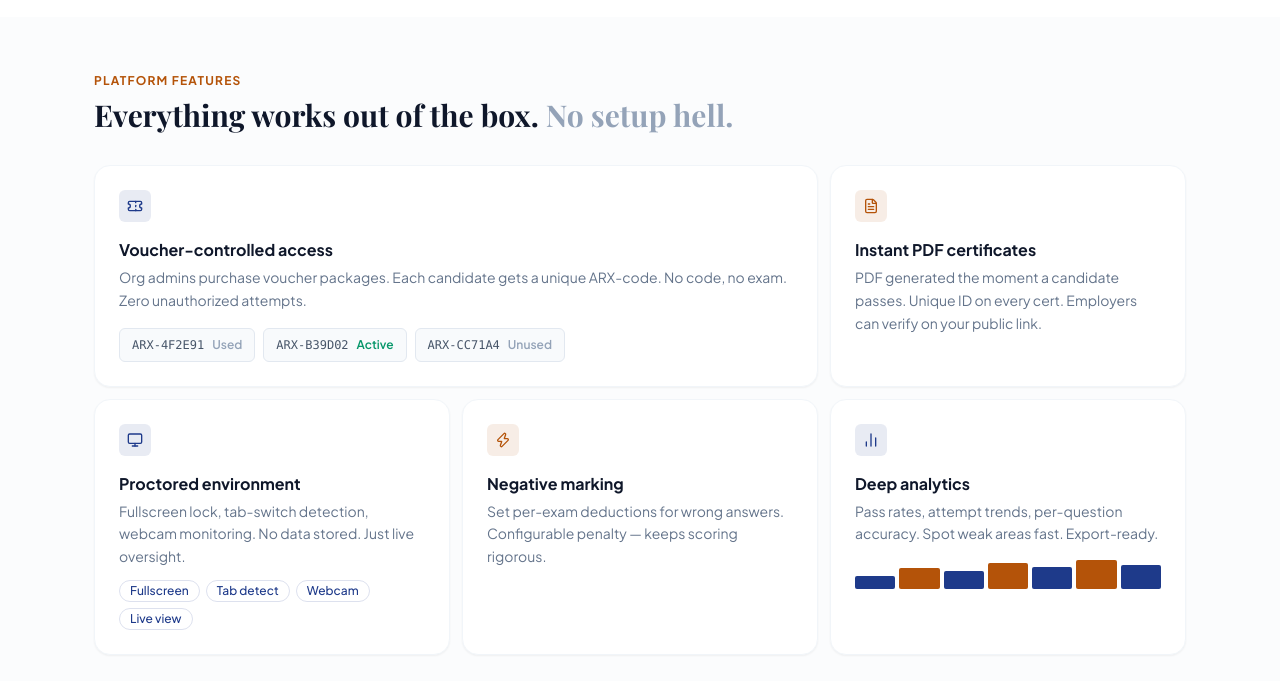
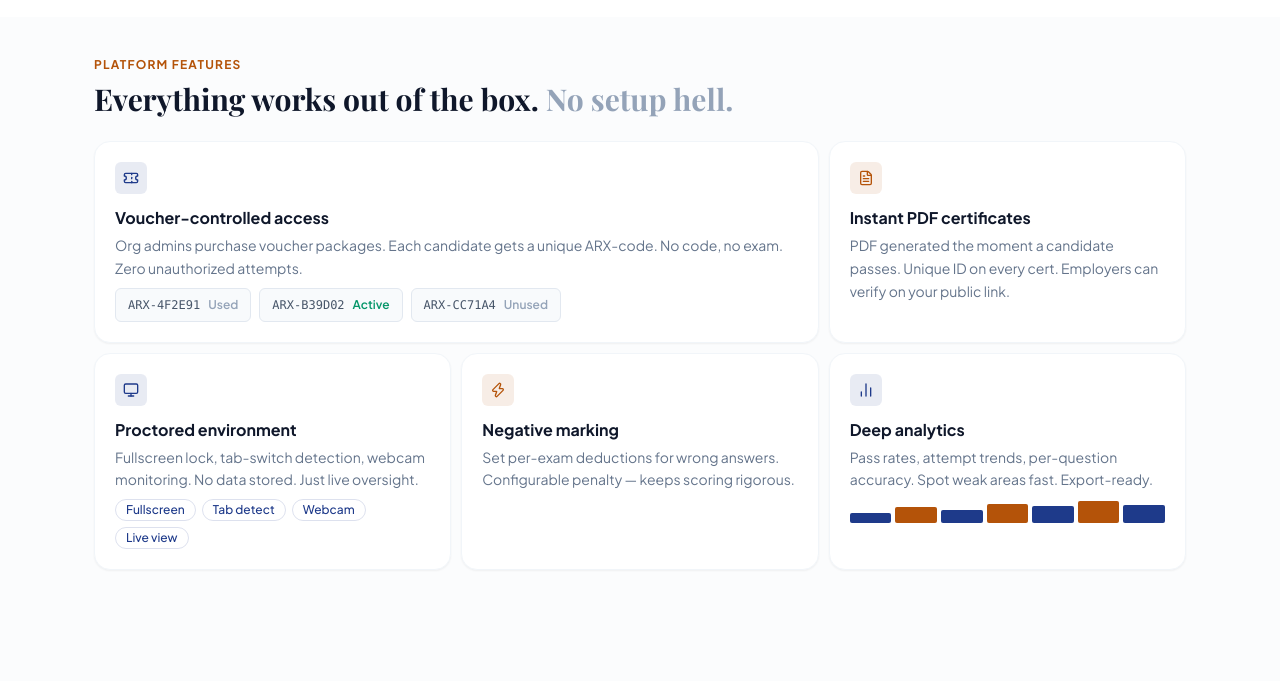
Before and after one commit to Aman-0402/certibyte, a React (Vite) app in the folder frontend/: page / in a window 1280 px wide. Shown: the part 3599-4280 px from the top of the page. Built offline with nearby package versions, Linux system fonts and the light colour scheme; a web font is replaced by a local one.

Commit message:
fix: reduce PlatformFeatures to ~70% size

```diff
--- a/frontend/src/components/PlatformFeatures.tsx
+++ b/frontend/src/components/PlatformFeatures.tsx
@@ -9,17 +9,17 @@ const VOUCHER_CODES = [
 
 const BAR_HEIGHTS = [40, 65, 55, 80, 70, 90, 75]
 
-const CARD_BASE = 'bg-white rounded-2xl border border-slate-100 shadow-sm p-6'
+const CARD_BASE = 'bg-white rounded-2xl border border-slate-100 shadow-sm p-5'
 
 export function PlatformFeatures() {
   const reveal = useScrollReveal()
 
   return (
-    <section className="py-14 bg-slate-50/50" id="platformFeatures">
+    <section className="py-10 bg-slate-50/50" id="platformFeatures">
       <div className="max-w-[1140px] mx-auto px-6">
 
         {/* Header */}
-        <div ref={reveal} className="rv mb-8">
+        <div ref={reveal} className="rv mb-6">
           <div className="text-xs font-bold tracking-widest text-gold uppercase mb-2">
             Platform Features
           </div>
@@ -30,15 +30,15 @@ export function PlatformFeatures() {
         </div>
 
         {/* Bento grid */}
-        <div className="grid grid-cols-1 md:grid-cols-3 gap-3">
+        <div className="grid grid-cols-1 md:grid-cols-3 gap-2.5">
 
           {/* Voucher — wide */}
           <div ref={reveal} className={`rv md:col-span-2 ${CARD_BASE}`}>
-            <div className="w-8 h-8 rounded-lg bg-navy/10 flex items-center justify-center mb-4">
+            <div className="w-8 h-8 rounded-lg bg-navy/10 flex items-center justify-center mb-3">
               <Ticket className="w-4 h-4 text-navy" />
             </div>
             <h3 className="text-navy-dark font-bold text-base mb-1">Voucher-controlled access</h3>
-            <p className="text-slate-500 text-sm leading-relaxed mb-4">
+            <p className="text-slate-500 text-sm leading-relaxed mb-2">
               Org admins purchase voucher packages. Each candidate gets a unique ARX-code.
               No code, no exam. Zero unauthorized attempts.
             </p>
@@ -57,7 +57,7 @@ export function PlatformFeatures() {
 
           {/* PDF Certificates */}
           <div ref={reveal} className={`rv ${CARD_BASE}`}>
-            <div className="w-8 h-8 rounded-lg bg-gold/10 flex items-center justify-center mb-4">
+            <div className="w-8 h-8 rounded-lg bg-gold/10 flex items-center justify-center mb-3">
               <FileText className="w-4 h-4 text-gold" />
             </div>
             <h3 className="text-navy-dark font-bold text-base mb-1">Instant PDF certificates</h3>
@@ -69,11 +69,11 @@ export function PlatformFeatures() {
 
           {/* Proctored */}
           <div ref={reveal} className={`rv ${CARD_BASE}`}>
-            <div className="w-8 h-8 rounded-lg bg-navy/10 flex items-center justify-center mb-4">
+            <div className="w-8 h-8 rounded-lg bg-navy/10 flex items-center justify-center mb-3">
               <Monitor className="w-4 h-4 text-navy" />
             </div>
             <h3 className="text-navy-dark font-bold text-base mb-1">Proctored environment</h3>
-            <p className="text-slate-500 text-sm leading-relaxed mb-3">
+            <p className="text-slate-500 text-sm leading-relaxed mb-2">
               Fullscreen lock, tab-switch detection, webcam monitoring.
               No data stored. Just live oversight.
             </p>
@@ -91,7 +91,7 @@ export function PlatformFeatures() {
 
           {/* Negative marking */}
           <div ref={reveal} className={`rv ${CARD_BASE}`}>
-            <div className="w-8 h-8 rounded-lg bg-gold/10 flex items-center justify-center mb-4">
+            <div className="w-8 h-8 rounded-lg bg-gold/10 flex items-center justify-center mb-3">
               <Zap className="w-4 h-4 text-gold" />
             </div>
             <h3 className="text-navy-dark font-bold text-base mb-1">Negative marking</h3>
@@ -102,14 +102,14 @@ export function PlatformFeatures() {
 
           {/* Deep analytics */}
           <div ref={reveal} className={`rv ${CARD_BASE}`}>
-            <div className="w-8 h-8 rounded-lg bg-navy/10 flex items-center justify-center mb-4">
+            <div className="w-8 h-8 rounded-lg bg-navy/10 flex items-center justify-center mb-3">
               <BarChart2 className="w-4 h-4 text-navy" />
             </div>
             <h3 className="text-navy-dark font-bold text-base mb-1">Deep analytics</h3>
-            <p className="text-slate-500 text-sm leading-relaxed mb-3">
+            <p className="text-slate-500 text-sm leading-relaxed mb-2">
               Pass rates, attempt trends, per-question accuracy. Spot weak areas fast. Export-ready.
             </p>
-            <div className="flex items-end gap-1 h-8">
+            <div className="flex items-end gap-1 h-6">
               {BAR_HEIGHTS.map((h, i) => (
                 <div
                   key={i}
```
